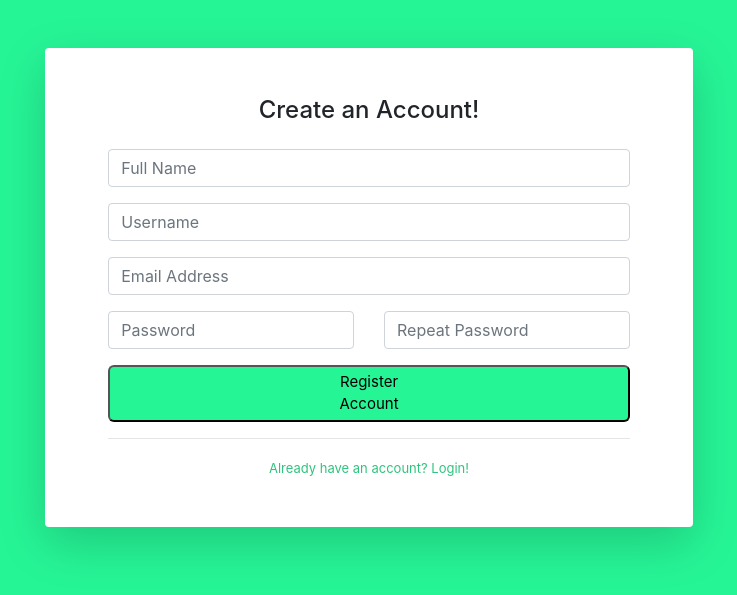
After one commit to aryadipramarta/TugasBesar-Webpro, a CodeIgniter app: page /TugasBesar-Webpro/auth/register in a window 1280 px wide. The commit adds this page. Shown: the top 595 px of the page, without its empty margins (271-1008 px from the left). Run offline with CodeIgniter, Linux system fonts and the light colour scheme.

Commit message:
design login register done

```diff
--- a/application/controllers/auth.php
+++ b/application/controllers/auth.php
@@ -5,6 +5,15 @@ class auth extends CI_Controller
 {
     public function index()
     {
+        $this->load->view('template/auth_header');
         $this->load->view('auth/login');
+        $this->load->view('template/auth_footer');
+    }
+
+    public function register()
+    {
+        $this->load->view('template/auth_header');
+        $this->load->view('auth/register');
+        $this->load->view('template/auth_footer');
     }
 }
--- /dev/null
+++ b/application/views/auth/register.php
@@ -0,0 +1,47 @@
+<div class="container">
+
+    <div class="card o-hidden border-0 shadow-lg my-5 col-lg-7 col mx-auto">
+        <div class="card-body p-0">
+            <div class="row">
+                <div class="col-lg">
+                    <div class="p-5">
+                        <div class="text-center">
+                            <h1 class="h4 text-gray-900 mb-4">Create an Account!</h1>
+                        </div>
+                        <form class="user">
+                            <div class="form-group">
+                                <input type="text" class="form-control form-control-user" name="full-name" id="full-name" placeholder="Full Name">
+                            </div>
+                            <div class="form-group">
+                                <input type="text" class="form-control form-control-user" name="username" id="username" placeholder="Username">
+                            </div>
+                            <div class="form-group">
+                                <input type="email" class="form-control form-control-user" name="email" id="email" placeholder="Email Address">
+                            </div>
+                            <div class="form-group">
+
+                            </div>
+                            <div class="form-group row">
+                                <div class="col-sm-6 mb-3 mb-sm-0">
+                                    <input type="password" class="form-control form-control-user" id="password" name="password" placeholder="Password">
+                                </div>
+                                <div class="col-sm-6">
+                                    <input type="password" class="form-control form-control-user" id="password2" name="password2" placeholder="Repeat Password">
+                                </div>
+                            </div>
+                            <button type="submit" class="btn_register">
+                                Register Account
+                            </button>
+
+                        </form>
+                        <hr>
+                        <div class="text-center">
+                            <a class="reg_link" href="<?= base_url('auth'); ?>">Already have an account? Login!</a>
+                        </div>
+                    </div>
+                </div>
+            </div>
+        </div>
+    </div>
+
+</div>
--- /dev/null
+++ b/application/views/template/auth_footer.php
@@ -0,0 +1,7 @@
+<script src="https://code.jquery.com/jquery-3.4.1.slim.min.js" integrity="sha384-J6qa4849blE2+poT4WnyKhv5vZF5SrPo0iEjwBvKU7imGFAV0wwj1yYfoRSJoZ+n" crossorigin="anonymous"></script>
+<script src="https://cdn.jsdelivr.net/npm/popper.js@1.16.0/dist/umd/popper.min.js" integrity="sha384-Q6E9RHvbIyZFJoft+2mJbHaEWldlvI9IOYy5n3zV9zzTtmI3UksdQRVvoxMfooAo" crossorigin="anonymous"></script>
+<script src="https://stackpath.bootstrapcdn.com/bootstrap/4.4.1/js/bootstrap.min.js" integrity="sha384-wfSDF2E50Y2D1uUdj0O3uMBJnjuUD4Ih7YwaYd1iqfktj0Uod8GCExl3Og8ifwB6" crossorigin="anonymous"></script>
+
+</body>
+
+</html>
--- /dev/null
+++ b/application/views/template/auth_header.php
@@ -0,0 +1,12 @@
+<!DOCTYPE html>
+<html lang="en">
+
+<head>
+
+    <title>SkinSaver</title>
+    <link href="<?= base_url('assets/css/style.css') ?> " rel="stylesheet">
+    <link rel="stylesheet" href="https://stackpath.bootstrapcdn.com/bootstrap/4.4.1/css/bootstrap.min.css" integrity="sha384-Vkoo8x4CGsO3+Hhxv8T/Q5PaXtkKtu6ug5TOeNV6gBiFeWPGFN9MuhOf23Q9Ifjh" crossorigin="anonymous">
+
+</head>
+
+<body class="body_auth">
--- a/assets/css/style.css
+++ b/assets/css/style.css
@@ -61,7 +61,7 @@ body {
 .bottom-img{
   width: 100%;
 }
-.body_login{
+.body_auth{
   background-color:#26f596;
 }
 .btn_login{
@@ -73,6 +73,20 @@ body {
 .btn_login:hover {background-color: #2fc47e}
 
 .btn_login:active {
+  background-color: #2fc47e;
+  box-shadow: 0 5px #666;
+  transform: translateY(4px);
+}
+.btn_register{
+  padding: 4px 202px;
+  cursor: pointer;
+  font-size: 15px;
+  background-color: #26f596;
+  border-radius: 6px;
+}
+.btn_register:hover {background-color: #2fc47e}
+
+.btn_register:active {
   background-color: #2fc47e;
   box-shadow: 0 5px #666;
   transform: translateY(4px);
@@ -97,3 +111,13 @@ body {
 .pass_link:active{
   color: #2fc47e;
 }
+.reg_link{
+  color: #2fc47e;
+  font-size: small;
+}
+.reg_link:hover{
+  color: #2fc47e;
+}
+.reg_link:active{
+  color: #2fc47e;
+}
```
Also changed, not shown: application/views/auth/login.php (+4 -26 lines), db_tubeswebpro.sql (+32 -4 lines), .htaccess (added), application/.htaccess (deleted).
